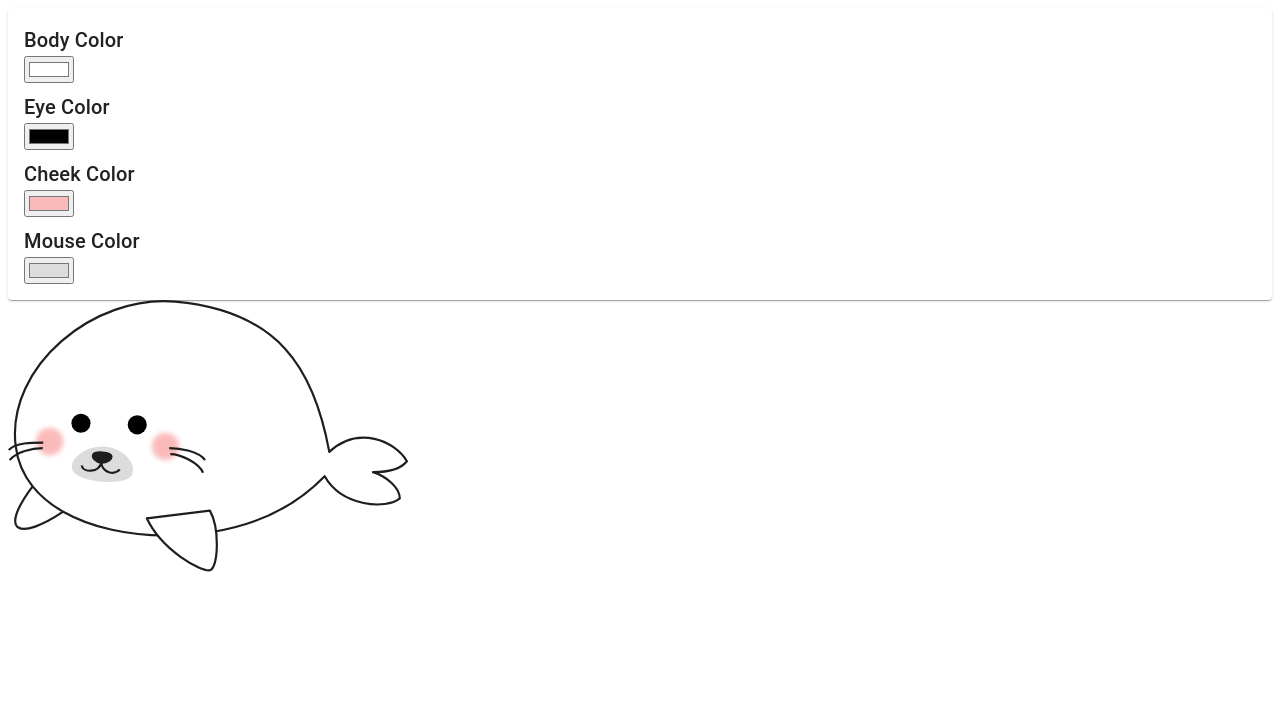
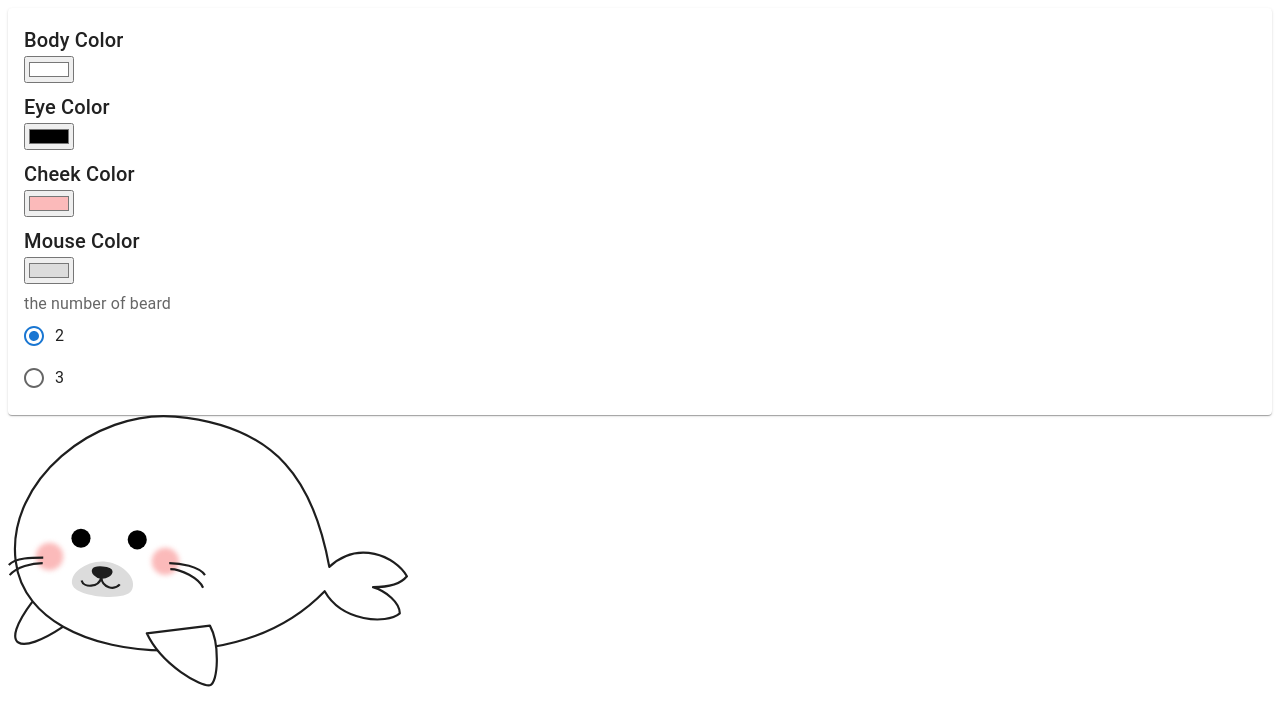
Before and after one commit to chvmvd/azarashi-creator, a React (Vite) app: page / in a window 1280 px wide. Shown: the top 726 px of the page. Built offline with nearby package versions, Linux system fonts and the light colour scheme.

Commit message:
Create radio button

```diff
--- a/src/App.tsx
+++ b/src/App.tsx
@@ -1,12 +1,23 @@
 import React, { useState } from "react";
 import AzarashiSvg from "./components/AzarashiSvg";
-import { Paper, Stack, Typography } from "@mui/material";
+import {
+  Paper,
+  Stack,
+  Typography,
+  FormControl,
+  FormLabel,
+  RadioGroup,
+  FormControlLabel,
+  Radio,
+} from "@mui/material";
 
 function App(): JSX.Element {
   const [bodyColor, setBodyColor] = useState("#ffffff");
   const [eyeColor, setEyeColor] = useState("#000000");
   const [cheekColor, setCheekColor] = useState("#FBBABA");
   const [mouseColor, setMouseColor] = useState("#DCDCDC");
+  type BeardNumber = 2 | 3;
+  const [beardNumber, setBeardNumber] = useState<BeardNumber>(2);
   return (
     <>
       <Paper sx={{ p: 2 }}>
@@ -60,6 +71,18 @@ function App(): JSX.Element {
               }}
             />
           </Stack>
+          <FormControl>
+            <FormLabel>the number of beard</FormLabel>
+            <RadioGroup
+              value={beardNumber}
+              onChange={(e) => {
+                setBeardNumber(Number(e.target.value) as BeardNumber);
+              }}
+            >
+              <FormControlLabel value={2} control={<Radio />} label="2" />
+              <FormControlLabel value={3} control={<Radio />} label="3" />
+            </RadioGroup>
+          </FormControl>
         </Stack>
       </Paper>
       <AzarashiSvg
@@ -67,7 +90,7 @@ function App(): JSX.Element {
         eyeColor={eyeColor}
         cheekColor={cheekColor}
         mouseColor={mouseColor}
-        beardNumber={2}
+        beardNumber={beardNumber}
       />
     </>
   );
```
